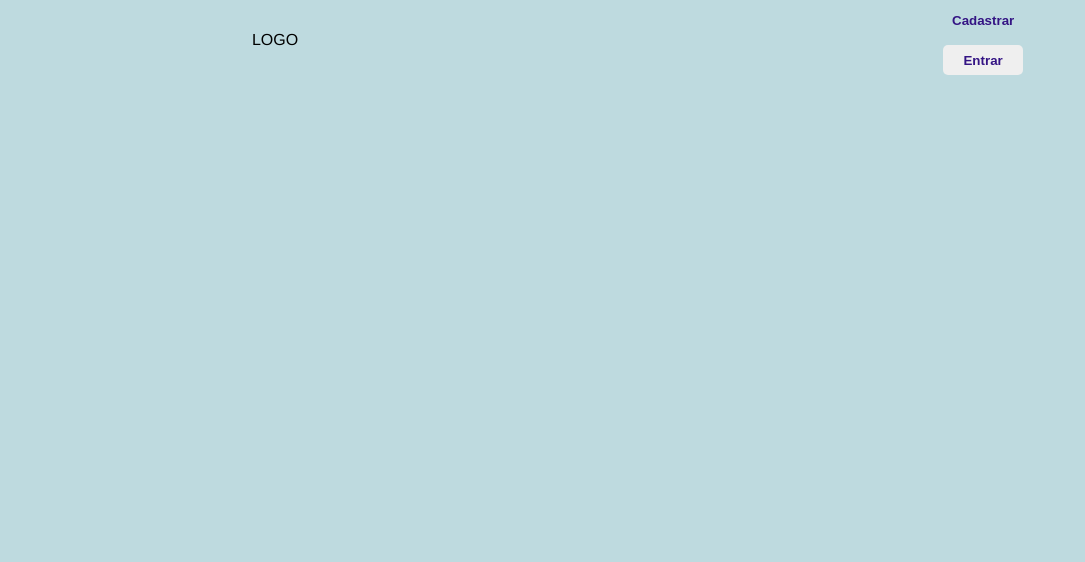
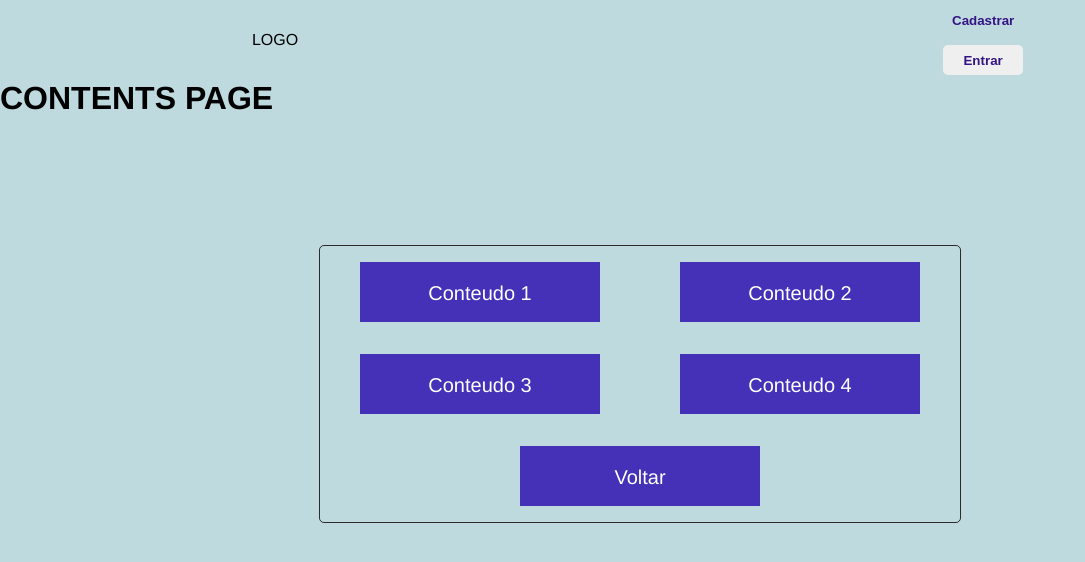
Before and after one commit to PedroBonorin0/Daniel_Matheus_Mathews_Pedro, a Vue app in the folder coding_figth/: page /game in a window 1280 px wide. Shown: the top 562 px of the page, without its empty margins (0-1085 px from the left). Built offline with nearby package versions, Linux system fonts and the light colour scheme.

Commit message:
Corrigindo rotas

```diff
--- a/coding_figth/src/pages/ContentsPage.vue
+++ b/coding_figth/src/pages/GamePage.vue
@@ -2,18 +2,18 @@
   <div class="contents">
     <h1>CONTENTS PAGE</h1>
     <div class="container-botoes">
-      <router-link to="/principal" class="item">Conteudo 1</router-link>
-      <router-link to="/principal" class="item">Conteudo 2</router-link>
-      <router-link to="/principal" class="item">Conteudo 3</router-link>
-      <router-link to="/principal" class="item">Conteudo 4</router-link>
-      <router-link to="/principal" class="item centralizado">Voltar</router-link>
+      <router-link to="/" class="item">Conteudo 1</router-link>
+      <router-link to="/" class="item">Conteudo 2</router-link>
+      <router-link to="/" class="item">Conteudo 3</router-link>
+      <router-link to="/" class="item">Conteudo 4</router-link>
+      <router-link to="/" class="item centralizado">Voltar</router-link>
     </div>
   </div>
 </template>
 
 <script>
 export default {
-  name: 'ContentsPage',
+  name: 'GamePage',
   components: {
   },
 };
--- a/coding_figth/src/pages/HomePage.vue
+++ b/coding_figth/src/pages/HomePage.vue
@@ -1,8 +1,9 @@
 <template>
-  <div class="home">
-    <h1>HOME PAGE</h1>
+  <div class="principal">
+    <h1>Coding Fight</h1>
     <div class="container-botoes">
-      <router-link to="/principal" class="item centralizado">Entrar</router-link>
+      <router-link to="/game" class="item centralizado">Jogar</router-link>
+      <router-link to="/instruction" class="item centralizado">Instruções</router-link>
     </div>
   </div>
 </template>
@@ -44,13 +45,13 @@ export default {
   text-decoration: none;
   color: #ffffff;
   padding: 20px;
-  background-color: #4531b8;
+  background-color: #CC5036;
   width: 200px;
   transition: 0.3s;
   cursor: pointer;
 }
 .item:hover {
-  background-color: #4531b8;
+  background-color: #b84831;
 }
 .centralizado {
   grid-column-start: 1;
--- a/coding_figth/src/router/index.js
+++ b/coding_figth/src/router/index.js
@@ -1,8 +1,7 @@
 import { createRouter, createWebHistory } from 'vue-router';
 import HomePage from '../pages/HomePage.vue';
-import PrincipalPage from '../pages/PrincipalPage.vue';
 import InstructionPage from '../pages/InstructionPage.vue';
-import ContentsPage from '../pages/ContentsPage.vue';
+import GamePage from '../pages/GamePage.vue';
 
 const routes = [
   {
@@ -11,19 +10,14 @@ const routes = [
     component: HomePage,
   },
   {
-    path: '/principal',
-    name: 'principal',
-    component: PrincipalPage,
-  },
-  {
     path: '/instruction',
     name: 'instruction',
     component: InstructionPage,
   },
   {
-    path: '/contents',
-    name: 'contents',
-    component: ContentsPage,
+    path: '/game',
+    name: 'game',
+    component: GamePage,
   },
 ];
 
```
Also changed, not shown: coding_figth/.eslintrc.js.
